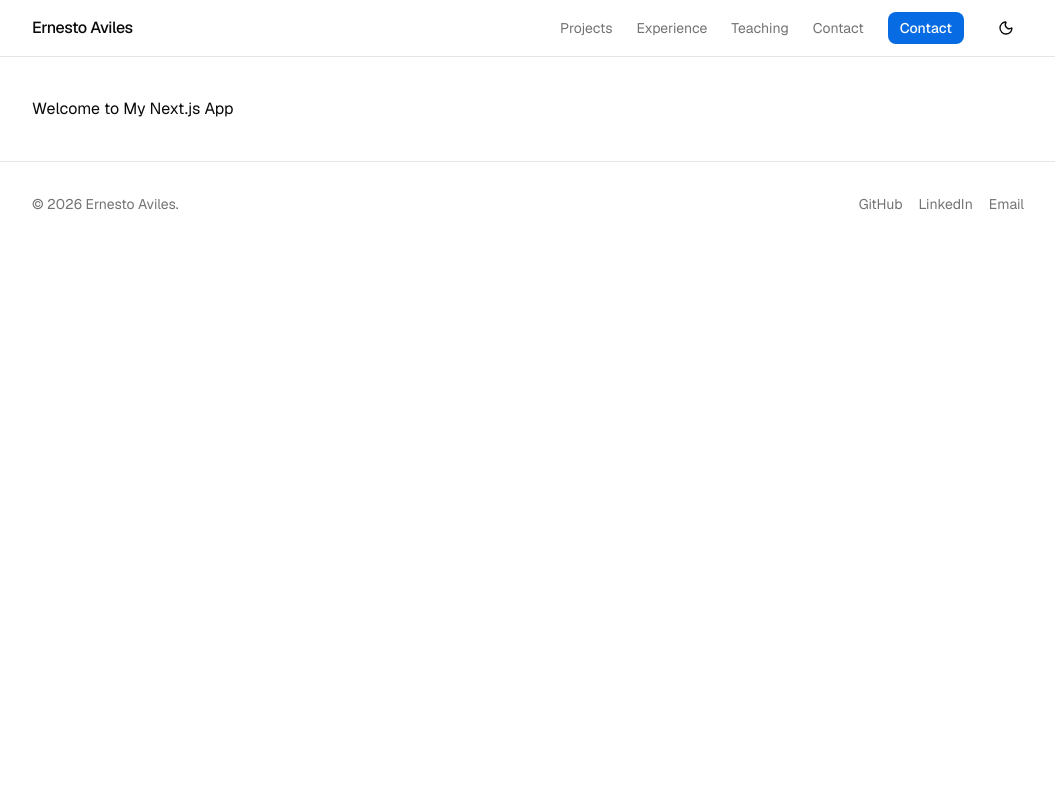
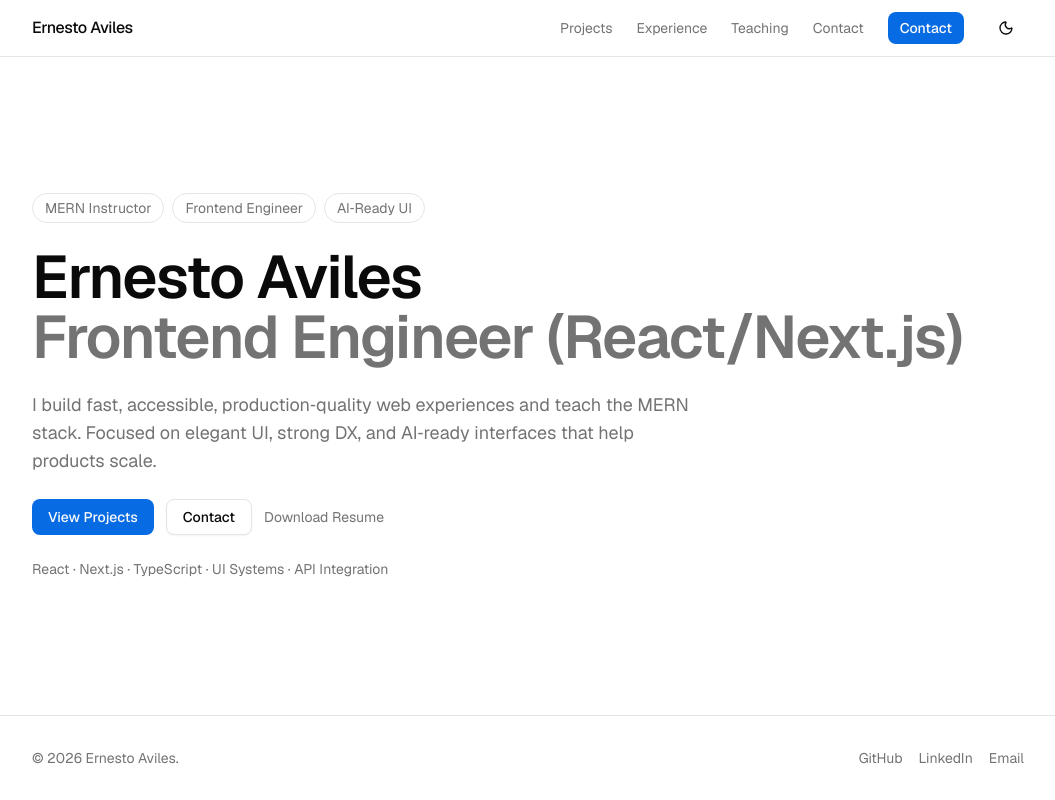
Before and after one commit to Eavilesz/portfolio, a Next.js app: page / in a window 1280 px wide. Shown: the whole page, without its empty margins (112-1167 px from the left). Built offline with nearby package versions, Linux system fonts and the light colour scheme.

Commit message:
feat: implement HeroSection component and update Home layout

```diff
--- a/src/app/page.tsx
+++ b/src/app/page.tsx
@@ -1,7 +1,9 @@
+import { HeroSection } from "@/components/sections/hero-section";
+
 export default function Home() {
   return (
-    <div>
-      <h1>Welcome to My Next.js App</h1>
-    </div>
+    <>
+      <HeroSection />
+    </>
   );
 }
--- /dev/null
+++ b/src/components/sections/hero-section.tsx
@@ -0,0 +1,54 @@
+import Link from "next/link";
+
+import { Button } from "@/components/ui/button";
+
+export function HeroSection() {
+  return (
+    <section className="py-16 md:py-24">
+      <div className="flex flex-col gap-6">
+        <div className="flex flex-wrap items-center gap-2 text-sm text-muted-foreground">
+          <span className="rounded-full border px-3 py-1">MERN Instructor</span>
+          <span className="rounded-full border px-3 py-1">
+            Frontend Engineer
+          </span>
+          <span className="rounded-full border px-3 py-1">AI‑Ready UI</span>
+        </div>
+
+        <h1 className="text-4xl font-semibold tracking-tight sm:text-5xl md:text-6xl">
+          Ernesto Aviles
+          <span className="block text-muted-foreground">
+            Frontend Engineer (React/Next.js)
+          </span>
+        </h1>
+
+        <p className="max-w-2xl text-base text-muted-foreground md:text-lg">
+          I build fast, accessible, production‑quality web experiences and teach
+          the MERN stack. Focused on elegant UI, strong DX, and AI‑ready
+          interfaces that help products scale.
+        </p>
+
+        <div className="flex flex-wrap items-center gap-3">
+          <Button
+            asChild
+            className="bg-primary text-primary-foreground hover:bg-primary/90"
+          >
+            <Link href="#projects">View Projects</Link>
+          </Button>
+          <Button asChild variant="outline">
+            <Link href="#contact">Contact</Link>
+          </Button>
+          <Link
+            href="/resume.pdf"
+            className="text-sm text-muted-foreground hover:text-primary transition-colors"
+          >
+            Download Resume
+          </Link>
+        </div>
+
+        <p className="text-sm text-muted-foreground">
+          React · Next.js · TypeScript · UI Systems · API Integration
+        </p>
+      </div>
+    </section>
+  );
+}
```
